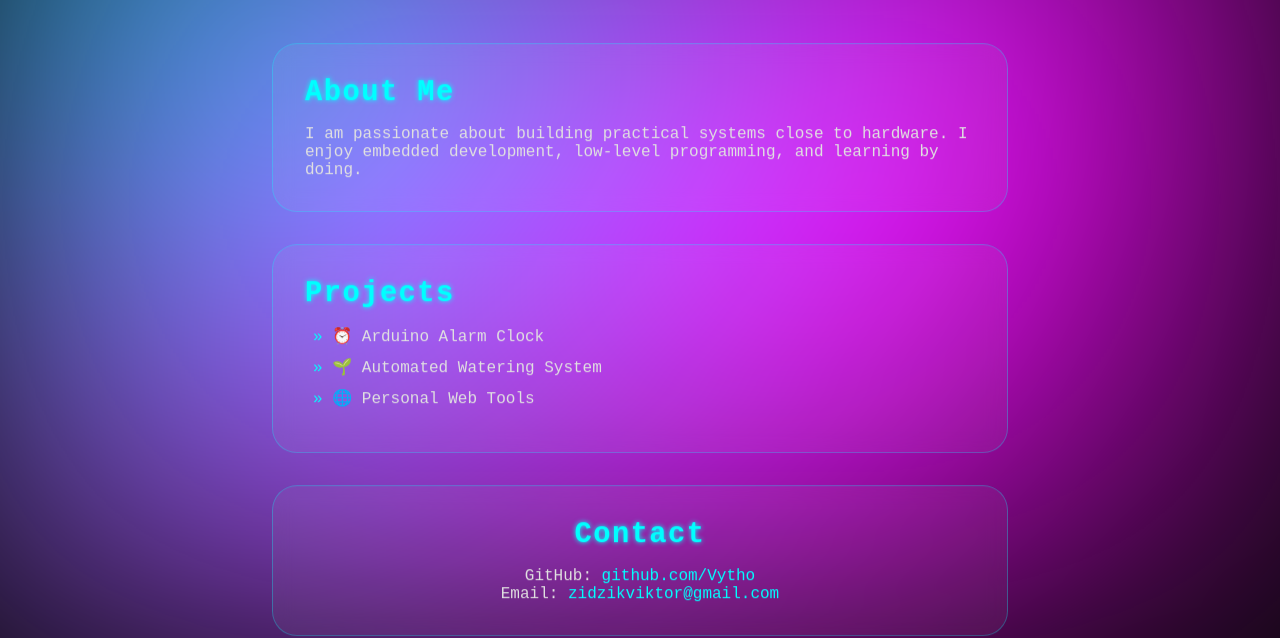
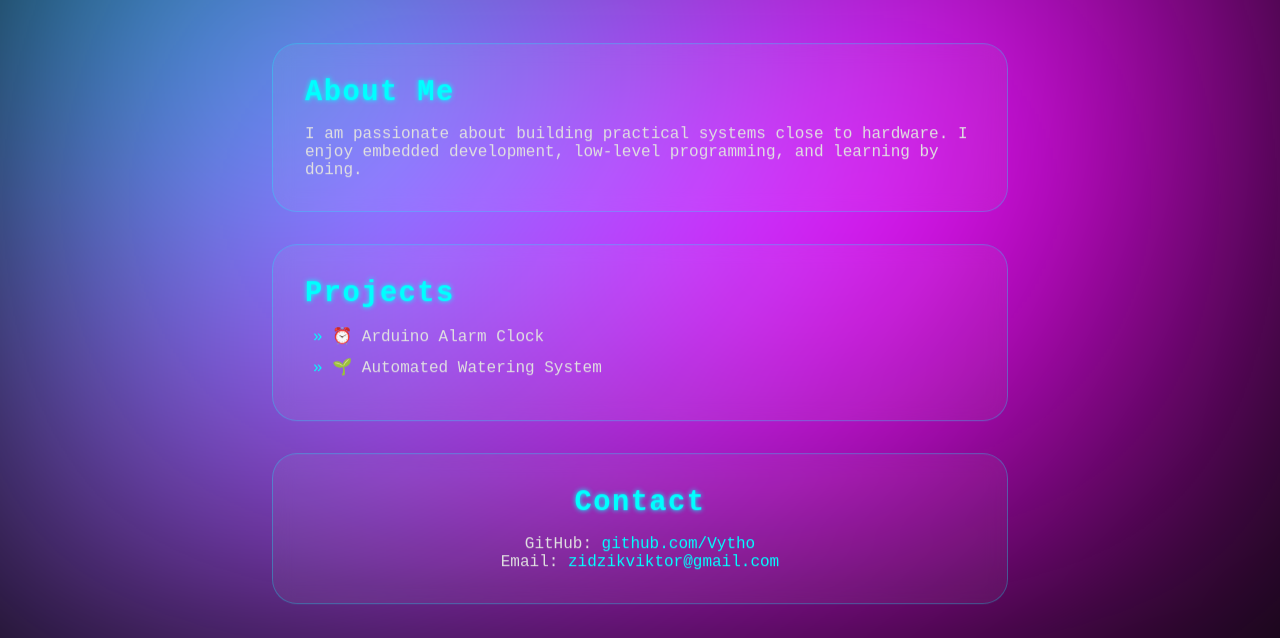
Before and after one commit to Vytho/personal_page, a plain HTML site: page index.html in a window 1280 px wide. Shown: the part 201-839 px from the top of the page. Drawn offline with Linux system fonts and the light colour scheme.

Commit message:
changes more

```diff
--- a/index.html
+++ b/index.html
@@ -26,7 +26,6 @@
       <ul>
         <li>⏰ Arduino Alarm Clock</li>
         <li>🌱 Automated Watering System</li>
-        <li>🌐 Personal Web Tools</li>
       </ul>
     </section>
 
```
